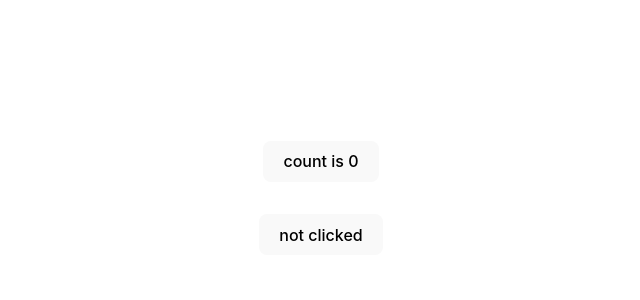
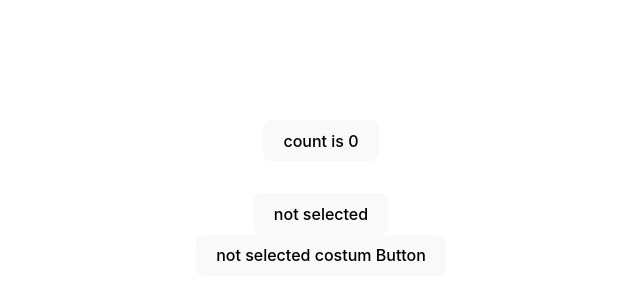
Before and after one commit to Julian-Mostbauer/Visual-Html-Editor, a React (Vite) app in the folder VHE/: page / in a window 1280 px wide. Shown: the part 218-518 px from the top of the page, without its empty margins (319-959 px from the left). Built offline with nearby package versions, Linux system fonts and the light colour scheme.

Commit message:
fixed da button
Lambda functions

```diff
--- a/VHE/src/App.tsx
+++ b/VHE/src/App.tsx
@@ -5,7 +5,7 @@ import CostumButton from './compenents/CostumButton'
 function App() {
   const [count, setCount] = useState(0)
 
-  const [clicked, setClicked] = useState(false)
+  const [selected, setSelected] = useState(false)
 
   return (
     <>
@@ -14,7 +14,11 @@ function App() {
           count is {count}
         </button>
       </div>
-      <CostumButton func={setClicked} text={(clicked ? "clicked" : "not clicked")}/>
+      <button onClick={() => setSelected(!selected)}>
+        {(selected) ? "selected" : "not selected"}
+      </button>
+      <CostumButton text={(selected) ? "selected costum Button" : "not selected costum Button"} func={() => setSelected(!selected)}/>
+
     </>
   )
 }
--- a/VHE/src/compenents/costumButton.tsx
+++ b/VHE/src/compenents/costumButton.tsx
@@ -1,5 +1,6 @@
 export default function CostumButton(props:any) {
-    return (
+
+  return (
       <section>
         <button onClick={props.func}>{props.text}</button>
       </section>
```
